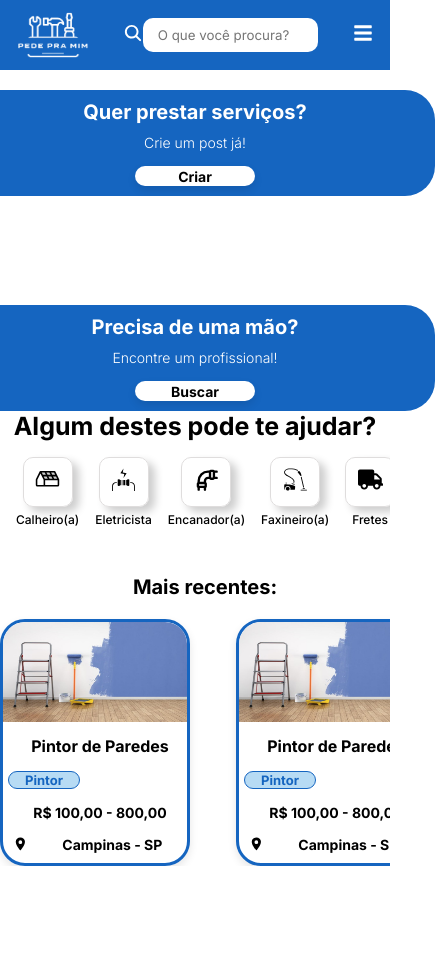
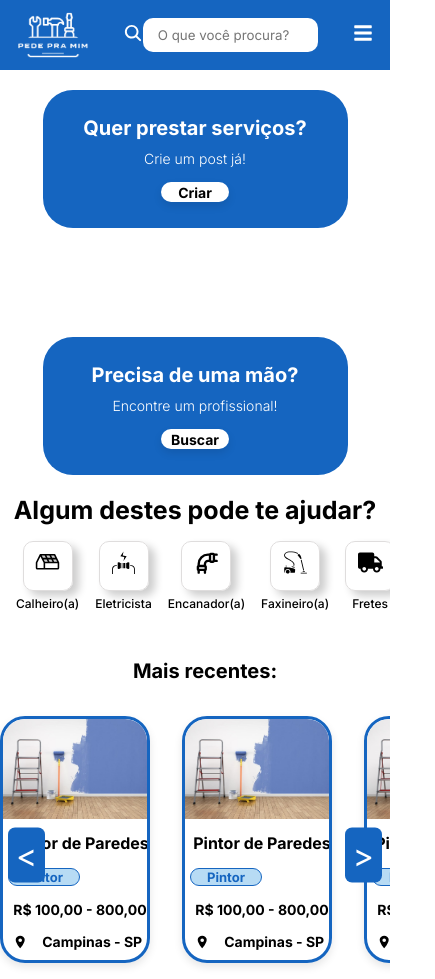
Before and after one commit to Leochin1206/Projeto-Web, a React (Create React App) app in the folder projeto-web-metrocamp/: page / in a window 390 px wide. Shown: the whole page, 435 px wide, since content can reach past the window. Before the commit the page ends 866 px from the top, so only its background shows below. Built offline with nearby package versions, Linux system fonts and the light colour scheme.

Commit message:
responsividadeTelasLeo

```diff
--- a/projeto-web-metrocamp/package.json
+++ b/projeto-web-metrocamp/package.json
@@ -9,9 +9,9 @@
     "react": "^18.3.1",
     "react-dom": "^18.3.1",
     "react-icons": "^5.3.0",
-    "react-router-dom": "^6.27.0",
+    "react-router-dom": "^6.28.0",
     "react-scripts": "5.0.1",
-    "react-select": "^5.8.1",
+    "react-select": "^5.8.3",
     "web-vitals": "^2.1.4"
   },
   "scripts": {
--- a/projeto-web-metrocamp/src/App.css
+++ b/projeto-web-metrocamp/src/App.css
@@ -53,13 +53,14 @@
 }
 
 .area-botao-criar {
+  max-width: 70%; /* Limita o tamanho para evitar overflow */
+  padding: 1rem;
   background-color: #1565c0;
   border-radius: 1.875rem;
   display: flex;
   flex-direction: column;
   align-items: center;
   margin-top: 5%;
-  width: 100%;
 }
 
 .area-botao-criar h1 {
@@ -81,7 +82,6 @@
 .botao-criar {
   background-color: #ffffff;
   border-radius: 1.875rem;
-  width: 35%;
   height: 150%;
   box-shadow: 0 0.25rem 0.5rem rgba(0, 0, 0, 0.1);
   margin: 0.625rem;
@@ -102,6 +102,7 @@
 }
 
 #AlgumDesses{
+  margin-top: 5%;
   font-size: 25px;
 }
 
@@ -152,20 +153,28 @@
 }
 
 .Cards {
-  gap: 30px;
   display: flex;
   flex-direction: row;
-  justify-content: flex-start;
+  gap: 1rem;
   overflow-x: auto;
-  white-space: nowrap;
+  scroll-snap-type: x mandatory; /* Alinhamento de snap horizontal */
+  padding: 1rem;
+  scroll-behavior: smooth; /* Rolagem suave */
 }
 
 .Cards > * {
-  display: inline-block;
-  min-width: 200px;
+  flex: 0 0 auto;
+  width: 200px;
   height: 350px;
+  scroll-snap-align: start; /* Alinha cada card no início */
+  box-sizing: border-box;
   margin-right: 1rem;
-  box-sizing: border-box;
+  border-radius: 8px;
+  box-shadow: 0px 4px 8px rgba(0, 0, 0, 0.2);
+}
+
+.Cards-section {
+  overflow: hidden;
 }
 
 .Cards-section h6 {
@@ -176,15 +185,44 @@
   margin-top: 2rem;
 }
 
+.carousel-container {
+  position: relative;
+  display: flex;
+  align-items: center;
+}
+
+.scroll-button {
+  background-color: #1565c0;
+  border-radius: 7px;
+  border: none;
+  color: white;
+  font-size: 2rem;
+  cursor: pointer;
+  position: absolute;
+  top: 58%;
+  transform: translateY(-50%);
+  padding: 0.5rem;
+  z-index: 1;
+}
+
+.scroll-button.left {
+  left: 0.5rem;
+}
+
+.scroll-button.right {
+  right: 0.5rem;
+}
+
+
 /* Celulares Pequenos (320px - 480px) */
 @media (max-width: 480px) {
 
   .area-botao-criar {
-    width: 95%;
+    width: 90%; /* Ajusta o width para evitar estouro em telas pequenas */
   }
 
   .botao-criar {
-    width: 50%;
+    width: 70%; /* Reduz o botão para caber na tela */
   }
 
   .filtro h1 {
@@ -194,22 +232,17 @@
   .filtro .botoes .conjunto h6 {
     font-size: 0.65rem;
   }
-
-  .Cards > * {
-    min-width: 150px;
-    height: 300px;
-  }
 }
 
 /* Celulares Médios (481px - 768px) */
 @media (min-width: 750px) {
 
   .area-botao-criar {
-    width: 90%;
+    width: 85%; /* Ajuste de largura para telas médias */
   }
 
   .botao-criar {
-    width: 45%;
+    width: 60%; /* Ajusta o botão para telas médias */
   }
 
   .filtro h1 {
@@ -218,11 +251,6 @@
 
   .filtro .botoes .conjunto h6 {
     font-size: 0.7rem;
-  }
-
-  .Cards > * {
-    min-width: 175px;
-    height: 320px;
   }
 }
 
@@ -396,11 +424,6 @@
   .filtro .botoes .conjunto h6 {
     font-size: 0.75rem;
   }
-
-  .Cards > * {
-    min-width: 190px;
-    height: 340px;
-  }
 }
 
 @media (max-width: 1115px){
@@ -421,11 +444,6 @@
 
   .filtro h1 {
     font-size: 2.25rem;
-  }
-
-  .Cards > * {
-    min-width: 200px;
-    height: 350px;
   }
 
   .filtro {
--- a/projeto-web-metrocamp/src/App.js
+++ b/projeto-web-metrocamp/src/App.js
@@ -10,8 +10,23 @@ import { useContext, useState } from 'react';
 import { useNavigate } from 'react-router-dom';
 import { Link } from "react-router-dom";
 import { useUserContext } from './componentes/Context/UserContext';
+import React, { useRef } from 'react';
 
 function App() {
+  const cardsRef = useRef(null); // Defina a referência aqui
+
+  // Exemplo de uso das funções de rolagem
+  const scrollLeft = () => {
+    if (cardsRef.current) {
+      cardsRef.current.scrollBy({ left: -200, behavior: 'smooth' });
+    }
+  };
+
+  const scrollRight = () => {
+    if (cardsRef.current) {
+      cardsRef.current.scrollBy({ left: 200, behavior: 'smooth' });
+    }
+  };
 
 
   const navigate = useNavigate();
@@ -110,9 +125,16 @@ function App() {
 
       </div>
 
-      <div className='Cards-section'>
+      <div className="Cards-section">
         <h6>Mais recentes:</h6>
-        <div className='Cards'>
+        <div className="carousel-container">
+          <button className="scroll-button left" onClick={scrollLeft}>&lt;</button>
+          <div className="Cards" ref={cardsRef}>
+            <Card />
+            <Card />
+            <Card />
+            <Card />
+            <Card />
             <Card />
             <Card />
             <Card />
@@ -125,6 +147,8 @@ function App() {
             <Card />
             <Card />
           </div>
+          <button className="scroll-button right" onClick={scrollRight}>&gt;</button>
+        </div>
       </div>
 
     </div>
--- a/projeto-web-metrocamp/src/telas/ComplementoPerfil/ComplementoPerfil.css
+++ b/projeto-web-metrocamp/src/telas/ComplementoPerfil/ComplementoPerfil.css
@@ -21,14 +21,14 @@
     justify-content: center;
     background-color: #1565C0;
     border-radius: 20px;
-    margin-top: 2%;
-    width: 25%;
+    margin-top: 5%;
+    width: 45%;
     height: 67px;
 }
 
 .CompletePerfil h1{
     color: white;
-    font-size: 25px;
+    font-size: 16px;
 }
 
 .formsCP {
@@ -96,6 +96,12 @@ input[id="telefoneCP"]:focus,
     color: white;
 }
 
+.btnSalvar{
+    display: flex;
+    align-items: center;
+    justify-content: center;
+}
+
 .btnSalvar button {
     background-color: #1565C0;
     color: white;
@@ -117,7 +123,7 @@ input[id="telefoneCP"]:focus,
     display: flex;
     justify-content: center;
     align-items: center;
-    gap: 100px;
+    flex-direction: column;
 }
 
 .CamposPerfil {
@@ -139,8 +145,158 @@ input[id="telefoneCP"]:focus,
 }
 
 .FotoPerfil img{
-    width: 150px;
-    height: 150px;
+    width: 120px;
+    height: 120px;
     margin-top: 35%;
     margin-bottom: 20%;
 }
+
+@media (min-width: 900px){
+    *{
+        padding: 0;
+        margin: 0;
+        font-family: 'Inter';
+    }
+
+    .CentralizarCP{
+        display: flex;
+        align-items: center;
+        justify-content: center;
+        flex-direction: column;
+        width: 100%;
+        height: 100%;
+    }
+
+    .CompletePerfil{
+        display: flex;
+        align-items: center;
+        justify-content: center;
+        background-color: #1565C0;
+        border-radius: 20px;
+        margin-top: 2%;
+        width: 25%;
+        height: 67px;
+    }
+
+    .CompletePerfil h1{
+        color: white;
+        font-size: 22px;
+    }
+
+    .formsCP {
+        margin: 40px 0;
+        display: flex;
+        flex-direction: column;
+        border: none;
+    }
+
+    .camposPerfilCP {
+        display: flex;
+        flex-direction: column;
+        justify-content: space-between;
+        margin-bottom: 20px;
+        width: 400px;
+    }
+
+    label {
+        color: black;
+        font-size: 18px;
+        font-weight: 600;
+        margin-bottom: 8px;
+    }
+
+    input[id="nomeCP"],
+    input[id="telefoneCP"],
+    textarea {
+        padding: 10px;
+        border: 2px solid #1565C0;
+        border-radius: 10px;
+        font-size: 16px;
+        outline: none;
+    }
+
+    input[id="nomeCP"]:focus,
+    input[id="telefoneCP"]:focus,
+    .react-select__control--is-focused {
+        border-color: #0d47a1;
+    }
+
+    .react-select__control {
+        width: 100%;
+        padding: 5px;
+        border: 2px solid #1565C0;
+        border-radius: 10px;
+        font-size: 16px;
+    }
+
+    .react-select__menu {
+        max-height: 150px;
+    }
+
+    .react-select__multi-value {
+        background-color: #e3f2fd;
+        border-radius: 10px;
+    }
+
+    .react-select__option--is-focused {
+        background-color: #bbdefb;
+        color: black;
+    }
+
+    .react-select__option--is-selected {
+        background-color: #1565C0;
+        color: white;
+    }
+
+    .btnSalvar button {
+        background-color: #1565C0;
+        color: white;
+        font-family: 'Inter';
+        font-size: 24px;
+        font-weight: 600;
+        border-radius: 10px;
+        padding: 15px 40px;
+        border: none;
+        cursor: pointer;
+        transition: background-color 0.3s ease;
+    }
+
+    .btnSalvar button:hover {
+        background-color: #0d47a1;
+    }
+
+    .CamposUm, .CamposDois{
+        display: flex;
+        justify-content: center;
+        align-items: center;
+        flex-direction: row;
+        gap: 100px;
+        margin-bottom: 2%;
+    }
+
+    .CamposPerfil {
+        display: flex;
+        justify-content: center;
+        align-items: center;
+    }
+
+    .FotoPerfil{
+        display: flex;
+        align-items: center;
+        justify-content: center;
+        flex-direction: column;
+    }
+
+    .FotoPerfil button{
+        background: none;
+        border: none;
+    }
+
+    .FotoPerfil img{
+        width: 150px;
+        height: 150px;
+        margin-top: 35%;
+        margin-bottom: 20%;
+    }
+
+}
```
Also changed, not shown: 1 other file (tests, documents, lock files or other folders). Lines whose indentation alone changed are shown as unchanged.
